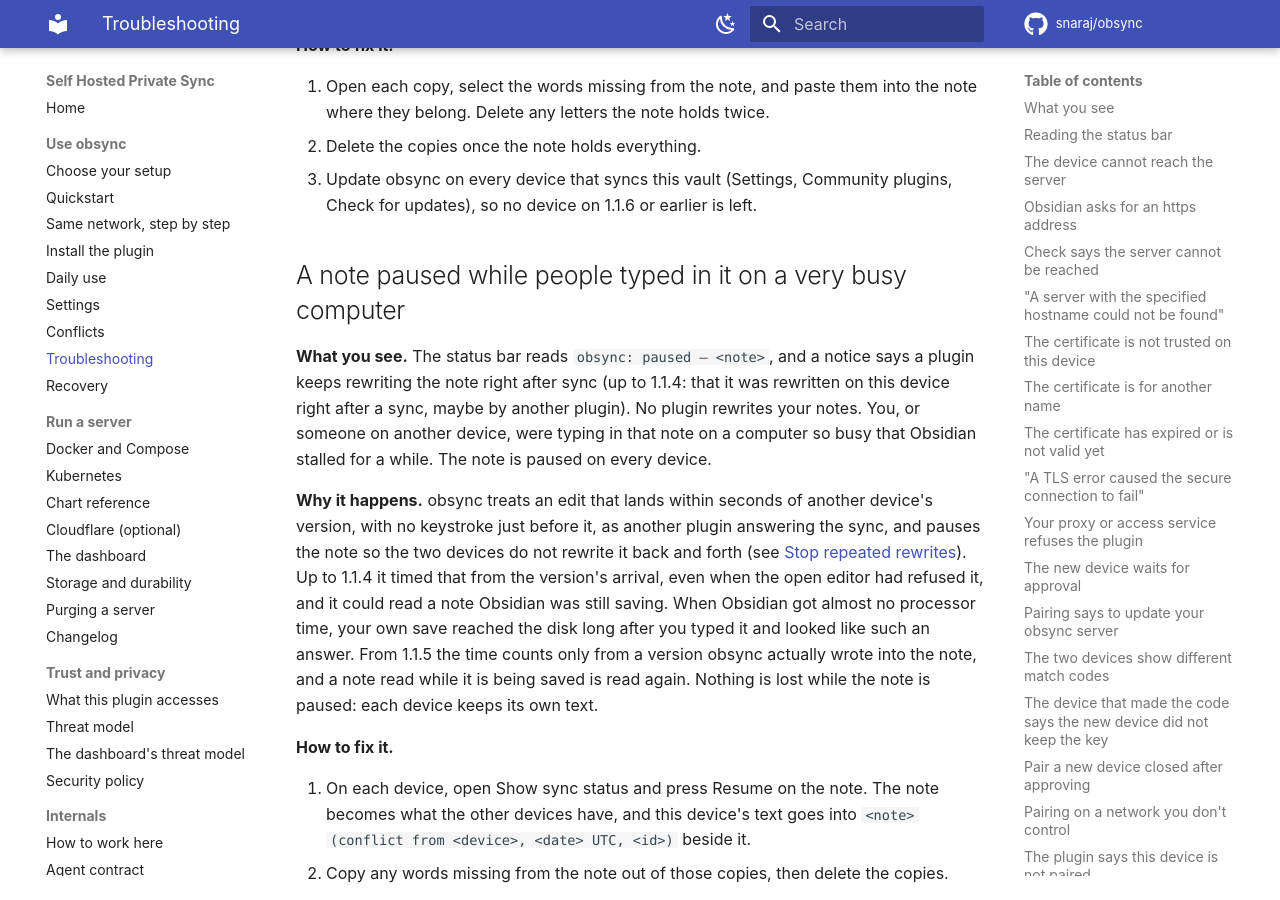
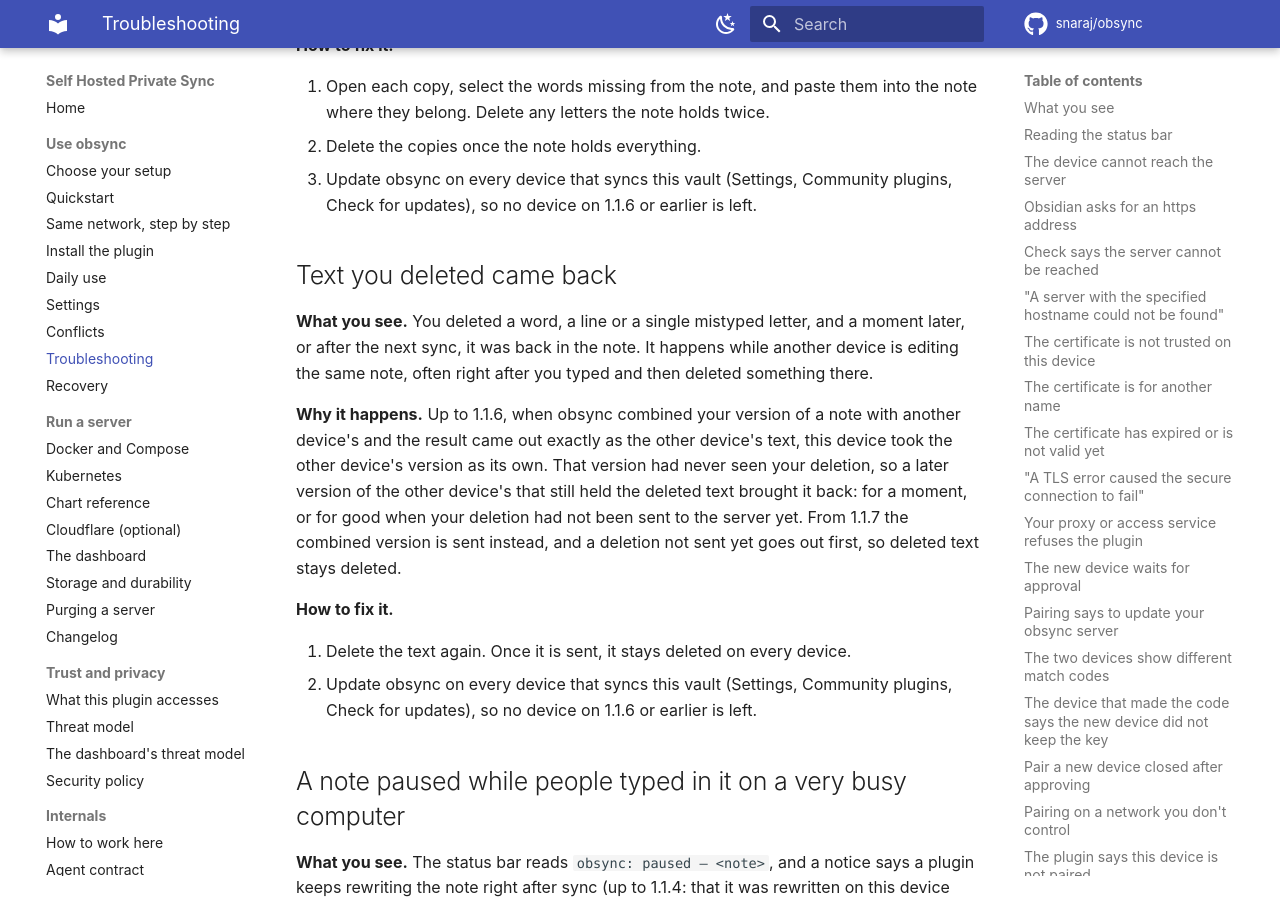
Before and after one commit to snaraj/obsync, an MkDocs documentation site: the page built from docs/troubleshooting.md, in a window 1280 px wide and 900 px high, scrolled down 50059 px. Built offline with MkDocs 1.6.1 and Material for MkDocs 9.7.7, drawn with Linux system fonts in a browser that asks for light colours; comment, search, counter and statistics services are not loaded.

Commit message:
docs: say that deleted text stays deleted, and when it did not
The changelog names the fix, the troubleshooting guide gains "Text you
deleted came back" (what you see, why, how to fix it), and the architecture
states when a device takes the other side's version as its own: only when
that forgets nothing it published, and an unsent edit only when the
incoming version holds it and everything published here.

+35/-1 across CHANGELOG.md, docs/architecture.md and
docs/troubleshooting.md.

- Opus5.5

```diff
--- a/docs/troubleshooting.md
+++ b/docs/troubleshooting.md
@@ -1740,6 +1740,28 @@
 3. Update obsync on every device that syncs this vault (Settings, Community
    plugins, Check for updates), so no device on 1.1.6 or earlier is left.
 
+## Text you deleted came back
+
+**What you see.** You deleted a word, a line or a single mistyped letter, and a
+moment later, or after the next sync, it was back in the note. It happens while
+another device is editing the same note, often right after you typed and then
+deleted something there.
+
+**Why it happens.** Up to 1.1.6, when obsync combined your version of a note
+with another device's and the result came out exactly as the other device's
+text, this device took the other device's version as its own. That version had
+never seen your deletion, so a later version of the other device's that still
+held the deleted text brought it back: for a moment, or for good when your
+deletion had not been sent to the server yet. From 1.1.7 the combined version
+is sent instead, and a deletion not sent yet goes out first, so deleted text
+stays deleted.
+
+**How to fix it.**
+
+1. Delete the text again. Once it is sent, it stays deleted on every device.
+2. Update obsync on every device that syncs this vault (Settings, Community
+   plugins, Check for updates), so no device on 1.1.6 or earlier is left.
+
 ## A note paused while people typed in it on a very busy computer
 
 **What you see.** The status bar reads `obsync: paused — <note>`, and a notice
```
Also changed, not shown: CHANGELOG.md (+5 -0 lines), docs/architecture.md (+8 -1 lines).
